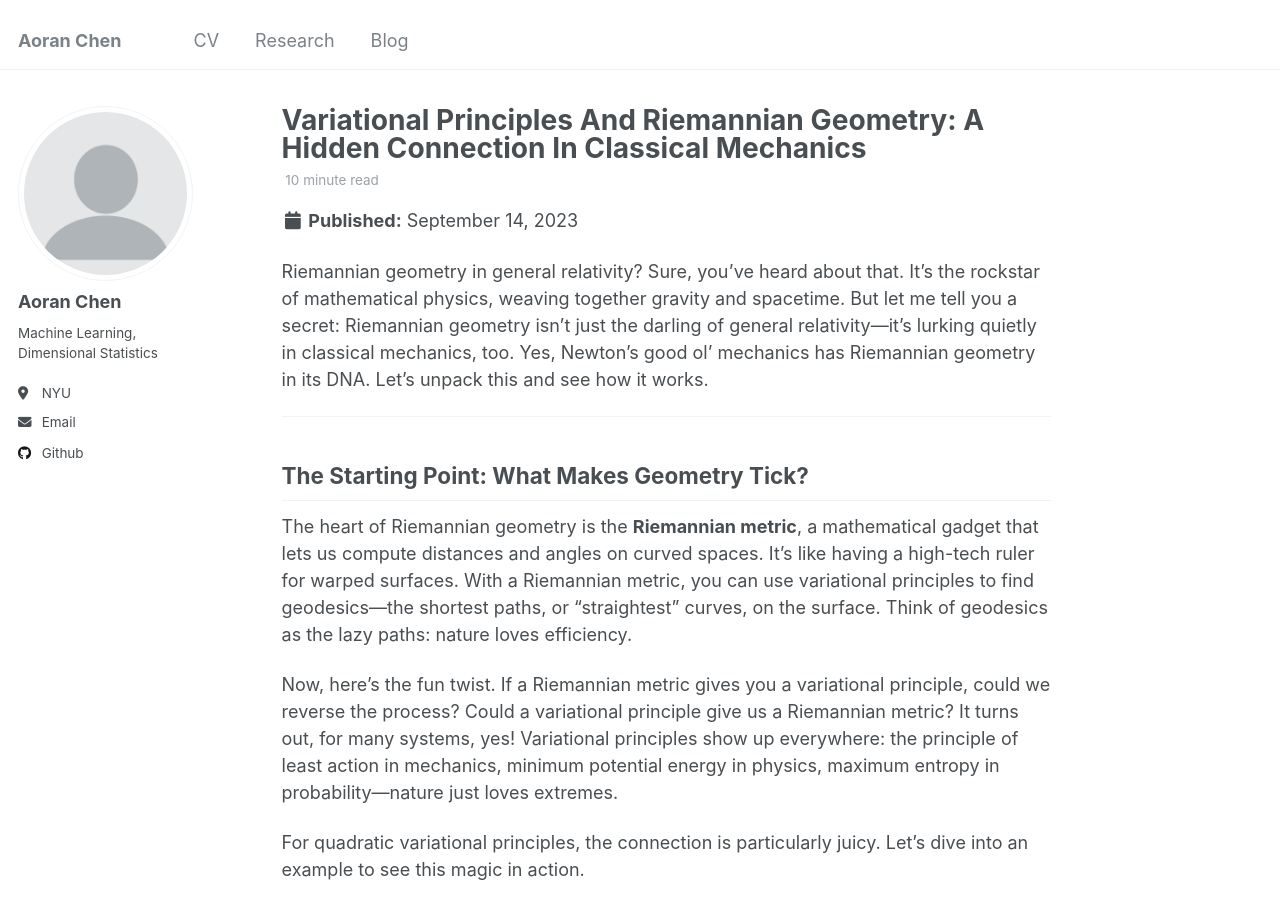
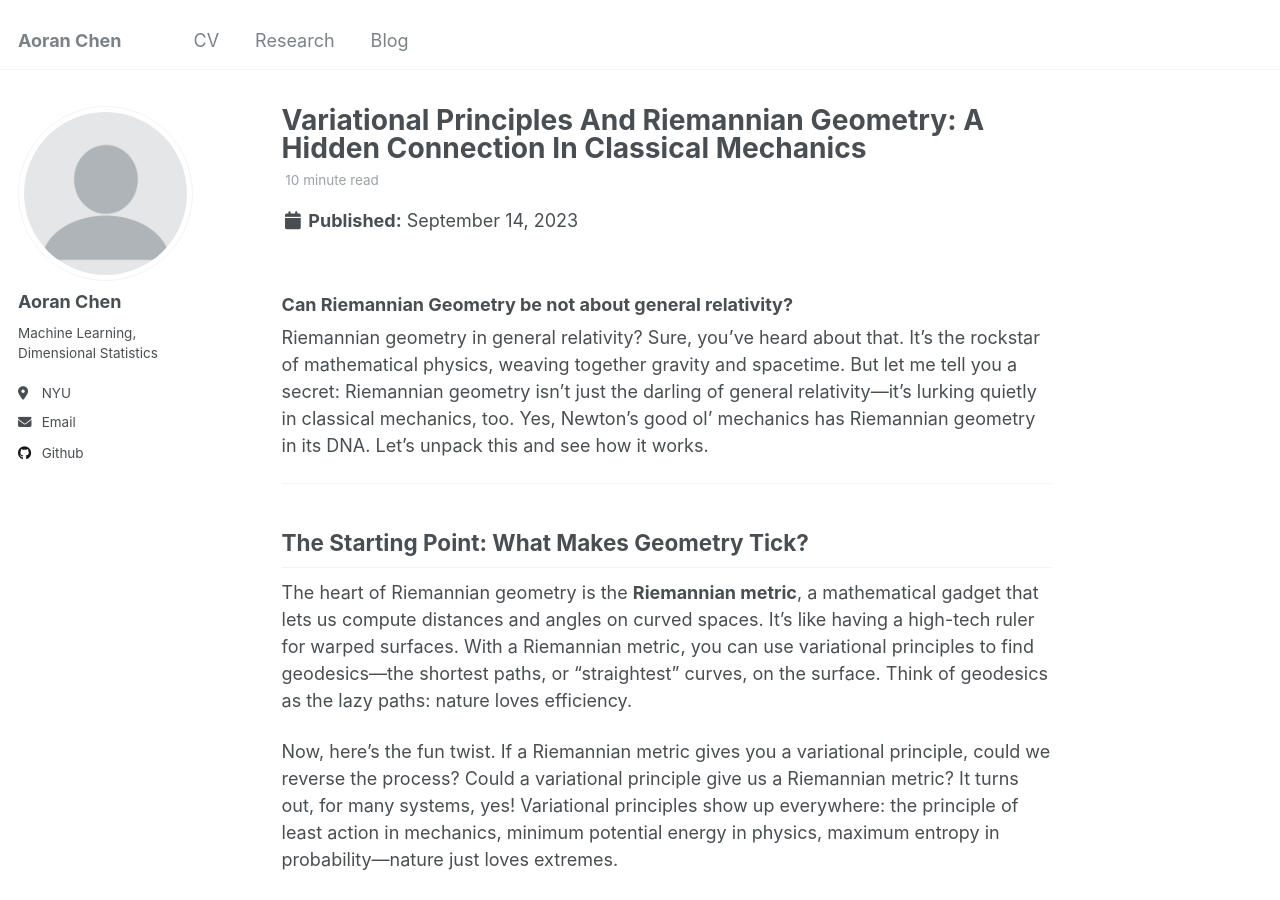
Before and after one commit to samohtaerg/samohtaerg.github.io, a Jekyll site: the page built from _posts/2023-09-14-variational-principles-and-riemannian-geometry:-a-hidden-connection-in-classical-mechanics.md, in a window 1280 px wide and 900 px high. Built offline with Jekyll 4.4.1, drawn with Linux system fonts in a browser that asks for light colours.

Commit message:
Update 2023-09-14-variational-principles-and-riemannian-geometry:-a-hidden-connection-in-classical-mechanics.md

```diff
--- a/_posts/2023-09-14-variational-principles-and-riemannian-geometry:-a-hidden-connection-in-classical-mechanics.md
+++ b/_posts/2023-09-14-variational-principles-and-riemannian-geometry:-a-hidden-connection-in-classical-mechanics.md
@@ -2,6 +2,7 @@
 redirect_from:
   - /2012/08/14/blog-post-1/
 ---
+### **Can Riemannian Geometry be not about general relativity?**
 Riemannian geometry in general relativity? Sure, you've heard about that. It's the rockstar of mathematical physics, weaving together gravity and spacetime. But let me tell you a secret: Riemannian geometry isn't just the darling of general relativity—it’s lurking quietly in classical mechanics, too. Yes, Newton’s good ol’ mechanics has Riemannian geometry in its DNA. Let’s unpack this and see how it works.
 
 ---
```
